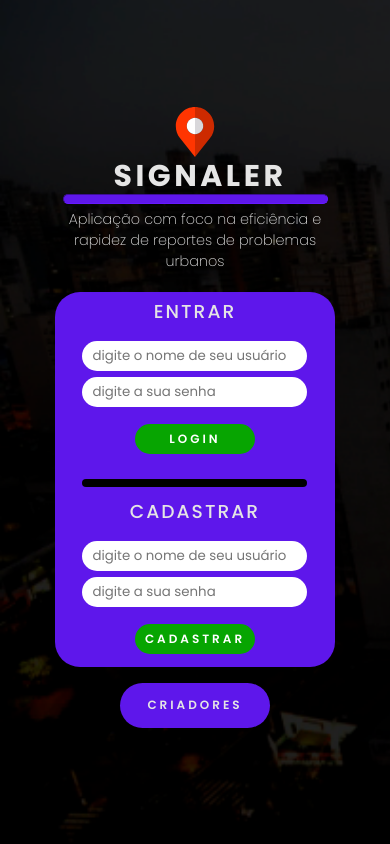
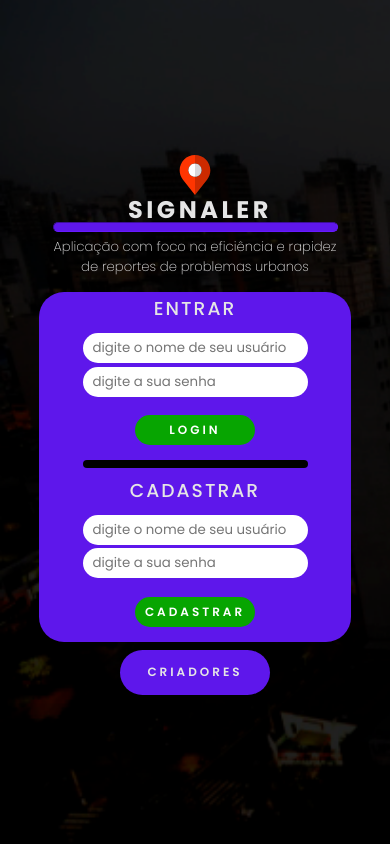
Before and after one commit to LuigiBelanda/TCC_3DS, a PHP site: page / in a window 390 px wide. Run offline with PHP 8.4, Linux system fonts and the light colour scheme.

Commit message:
Responsividade (index) IPHONE 5/SE

```diff
--- a/style.css
+++ b/style.css
@@ -493,4 +493,246 @@ input:focus {
         border: 3px #e5e5e5 solid;
     }
 
+
+
+    /* =============== MEDIA IPHONE 5/SE ===============*/
+    @media (max-width: 640px), (max-width: 568px) {
+        body {
+            font-family: 'Poppins', sans-serif;
+
+            height: 100vh;
+            width: 100vw;
+            /* adicionando imagem de fundo */
+            background: url('./img/cidade.png');
+            background-size: cover;
+            background-repeat: no-repeat;
+        }
+
+        .container {
+            width: min(80vw);
+            height: 100vh;
+            margin: auto;
+
+            display: flex;
+            flex-direction: column;
+            text-align: center;
+            justify-content: center;
+            align-items: center;
+        }
+
+        #logo {
+            width: 40px;
+            height: 40px;
+
+            margin-top: 5px;
+            margin-left: auto;
+            margin-right: auto;
+        }
+
+        #logo2 {
+            width: 50px;
+            height: 50px;
+
+            margin-top: 20px;
+            margin-left: 200px;
+
+            display: none;
+        }
+
+        .title {
+            font-family: "poppins", sans-serif;
+            font-size: 1rem;
+            color: var(--color-font);
+
+            letter-spacing: 3.5px;
+
+            margin-top: -10px;
+            margin-left: 10px;
+        }
+
+        #linha_titles {
+            width: 100%;
+            height: 10px;
+
+            background-color: var(--color-elements);
+
+            border-color: var(--color-elements);
+            border-radius: 50px;
+
+            margin-top: -5px;
+            margin-bottom: 5px;
+        }
+
+        .subtitle {
+            font-family: "poppins", sans-serif;
+            font-size: 0.55rem;
+            color: var(--color-font);
+
+            width: 285px;
+        }
+
+        h2 {
+            font-weight: 200;
+        }
+
+        /* =============== FORMS ===============*/
+
+        #forms_cad_log {
+            width: 100%;
+            height: min(350px);
+
+            margin-top: 15px;
+
+            background-color: var(--color-elements);
+
+            border-radius: 25px;
+        }
+
+
+        .title_forms {
+            font-family: "poppins", sans-serif;
+            color: var(--color-font);
+            letter-spacing: 2px;
+            font-weight: 500;
+
+            padding-top: 2.5px;
+
+            width: auto;
+            height: auto;
+
+            margin-left: auto;
+            margin-right: auto;
+            margin-bottom: 2.5px;
+        }
+
+        input {
+            font-family: "poppins", sans-serif;
+
+            margin-left: auto;
+            margin-right: auto;
+            margin-top: 7.5px;
+            margin-bottom: -20px;
+
+            width: 225px;
+            height: 30px;
+
+            border: none;
+            border-radius: 50px;
+
+            padding-left: 10px;
+
+        }
+
+        input:hover{
+            box-shadow: 0 0 5pt 0.5pt #000000;
+        }
+
+        input:focus {
+            box-shadow: 0 0 5pt 2pt #000000;
+            outline-width: 0px;
+        }
+
+        .forms_button {
+            font-family: 'poppins', sans-serif;
+            font-weight: 600;
+            font-size: 12px;
+            color: rgb(255, 255, 255);
+
+            height: 30px;
+            width: 120px;
+
+            margin-top: -0.15rem;
+            margin-bottom: 5px;
+            margin-right: auto;
+            margin-left: auto;
+
+            letter-spacing: 3px;
+
+            background-color: rgb(7, 165, 1);
+
+            border: none;
+            border-radius: 45px;
+
+            cursor: pointer;
+            outline: none;
+
+            display: flex;
+            justify-content: center;
+            align-items: center;
+
+            transition: 0.09s;
+        }
+
+        .forms_button:hover {
+            border: 3px #e5e5e5 solid;
+        }
+
+        #linha_forms {
+            margin-left: auto;
+            margin-right: auto;
+
+            margin-top: 15px;
+            margin-bottom: 5px;
+
+            width: 225px;
+            height: 8px;
+
+            background-color: #000000;
+
+            border: none;
+            border-radius: 50px;
+        }
+
+        /* =============== BUTTON CREATORS ===============*/
+        #creators {
+            width: 150px;
+            height: 45px;
+
+            margin-top: 0.5rem;
+
+            font-family: 'poppins', sans-serif;
+            font-weight: 600;
+            font-size: 12px;
+            color: var(--color-font);
+
+            letter-spacing: 3px;
+
+            background-color: var(--color-elements);
+
+            border: none;
+            border-radius: 45px;
+
+            cursor: pointer;
+            outline: none;
+
+            transition: 0.09s;
+        }
+
+        #creators a {
+            width: 150px;
+            height: 45px;
+
+            text-decoration: none;
+            color: var(--color-font);
+        }
+
+        #creators a:link {
+            text-decoration: none;
+            color: var(--color-font);
+        }
+
+        #creators a:visited {
+            text-decoration: none;
+            color: var(--color-font);
+        }
+
+        #creators a:active {
+            text-decoration: none;
+            color: var(--color-font);
+        }
+
+        #creators:hover {
+            border: 3px #e5e5e5 solid;
+        }
+    }
 }
```
